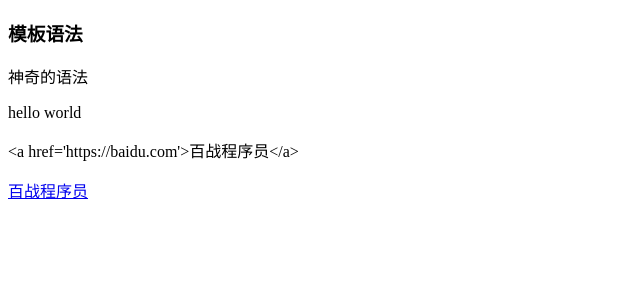
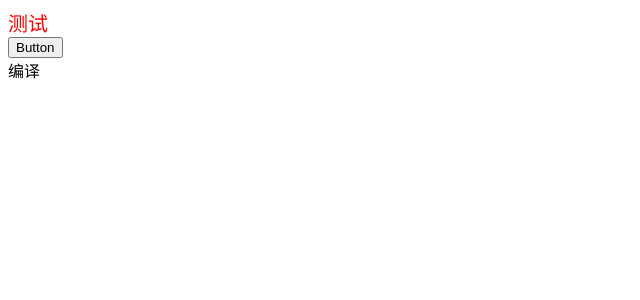
Before and after one commit to recursionBlack/vue3learn, a Vue app in the folder vue-project/: page / in a window 1280 px wide. Shown: the top 300 px of the page, without its empty margins (0-640 px from the left). Built offline with nearby package versions, Linux system fonts and the light colour scheme; the HTML template or start-up script is replaced by a standard one.

Commit message:
88，属性绑定

```diff
--- a/vue-project/src/App.vue
+++ b/vue-project/src/App.vue
@@ -1,21 +1,7 @@
 <template>
-  <!--这是一个注释，哈哈哈-->
-  <h3>模板语法</h3>
-  <p>{{ msg }}</p>
-  <p>{{ hello }}</p>
-  <p>{{ rawHtml }}</p>
-  <!--原始html-->
-  <p v-html="rawHtml"></p>
+  <HelloWorld msg=" You did it!" />
 </template>
 
-<script lang="ts">
-export default {
-  data() {
-    return {
-      msg: '神奇的语法',
-      hello: 'hello world',
-      rawHtml: "<a href='https://baidu.com'>百战程序员</a>",
-    }
-  },
-}
+<script setup lang="ts">
+import HelloWorld from './components/HelloWorld.vue'
 </script>
--- /dev/null
+++ b/vue-project/src/components/HelloWorld.vue
@@ -0,0 +1,29 @@
+<template>
+  <div v-bind:id="dynamicId" :class="dynamicClass" v-bind:title="dynamicTitle">测试</div>
+  <button :disabled="isButtonDisabled">Button</button>
+  <div v-bind="objectofAttrs">编译</div>
+</template>
+
+<script lang="ts">
+export default {
+  data() {
+    return {
+      dynamicClass: 'appClass',
+      dynamicId: 'appId',
+      dynamicTitle: undefined,
+      isButtonDisabled: false,
+      objectofAttrs: {
+        id: 'appid',
+        class: 'appclass',
+      },
+    }
+  },
+}
+</script>
+
+<style>
+.appClass {
+  color: red;
+  font-size: 20px;
+}
+</style>
```
